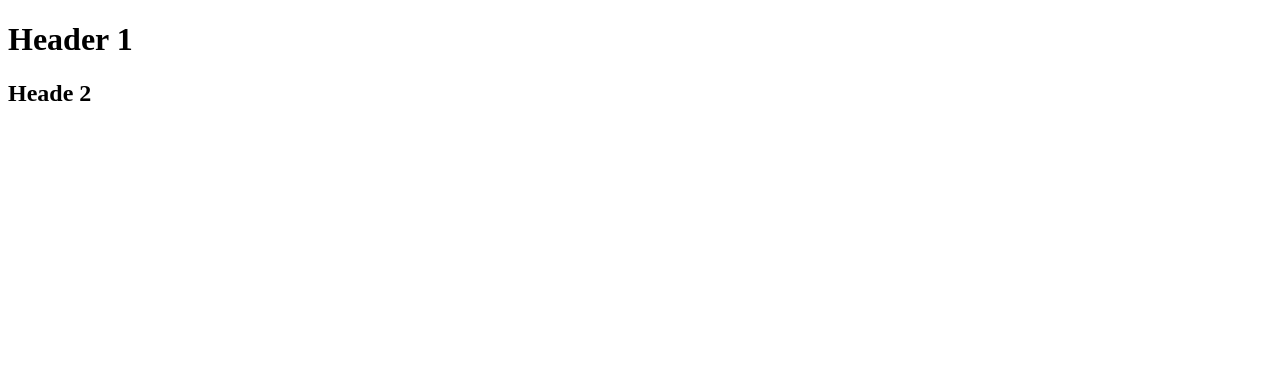
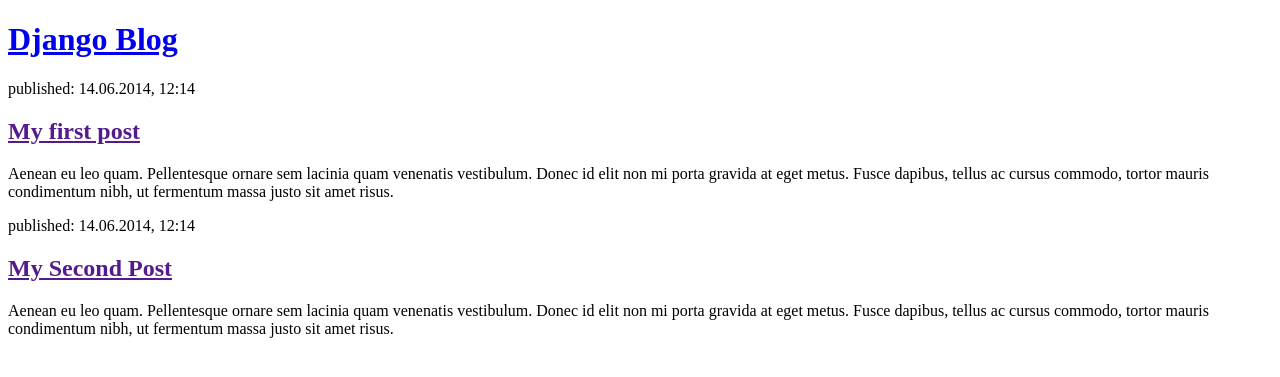
Before and after one commit to racane123/django-blog, a Django app: page / in a window 1280 px wide. Shown: the top 377 px of the page. Run offline with Django 5.2, Linux system fonts and the light colour scheme.

Commit message:
adding the html articale

```diff
--- a/blog/templates/blog/post_list.html
+++ b/blog/templates/blog/post_list.html
@@ -3,10 +3,28 @@
 <head>
     <meta charset="UTF-8">
     <meta name="viewport" content="width=device-width, initial-scale=1.0">
-    <title>Document</title>
+    <title>Django Blog</title>
 </head>
 <body>
-    <h1>Header 1</h1>
-    <h2>Heade 2</h2>
+    <header>
+        <h1>
+            <a href="/">
+                Django Blog
+            </a>
+        </h1>
+    </header>
+
+    <article>
+        <time>published: 14.06.2014, 12:14</time>
+        <h2><a href="">My first post</a></h2>
+        <p>Aenean eu leo quam. Pellentesque ornare sem lacinia quam venenatis vestibulum. Donec id elit non mi porta gravida at eget metus. Fusce dapibus, tellus ac cursus commodo, tortor mauris condimentum nibh, ut fermentum massa justo sit amet risus.</p>
+    </article>
+    <article>
+        <time>published: 14.06.2014, 12:14</time>
+        <h2><a href="">My Second Post</a></h2>
+        <p>Aenean eu leo quam. Pellentesque ornare sem lacinia quam venenatis vestibulum. Donec id elit non mi porta gravida at eget metus. Fusce dapibus, tellus ac cursus commodo, tortor mauris condimentum nibh, ut fermentum massa justo sit amet risus.</p>
+    </article>
+
+
 </body>
 </html>
```
